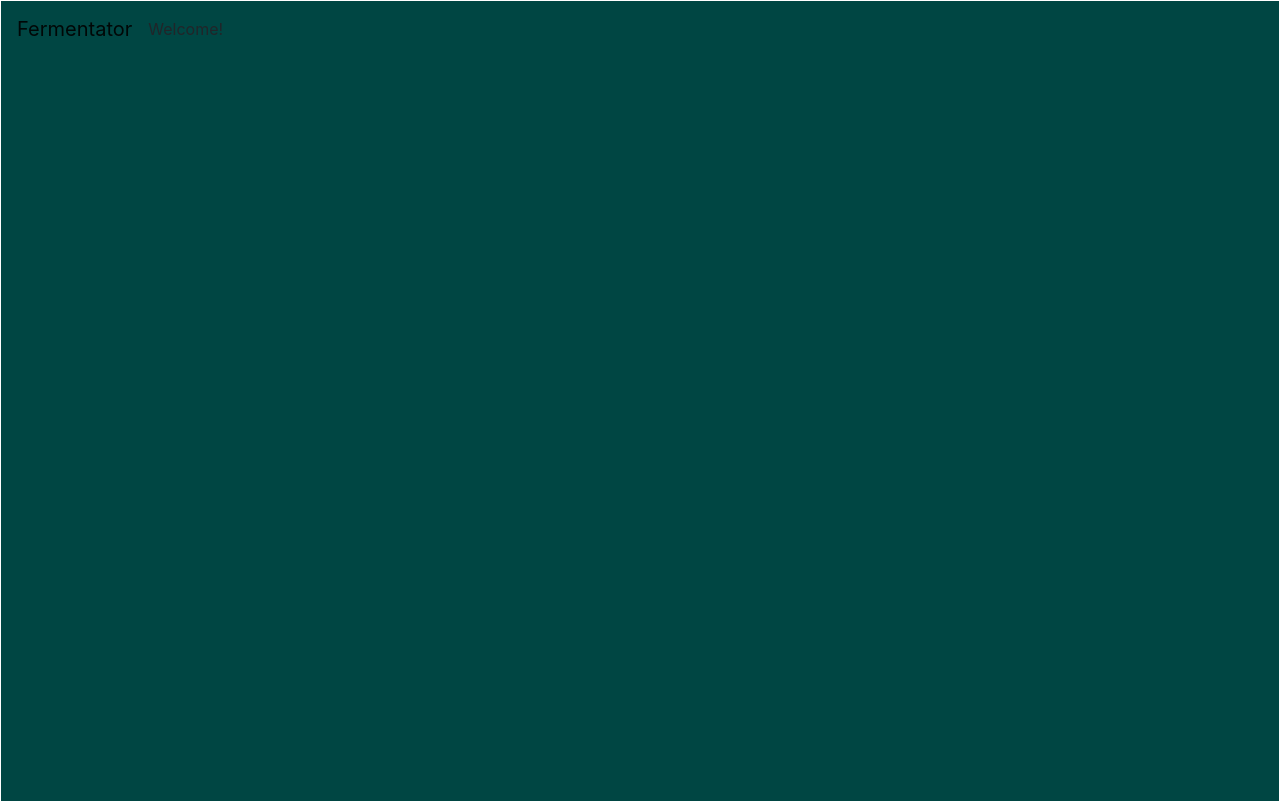
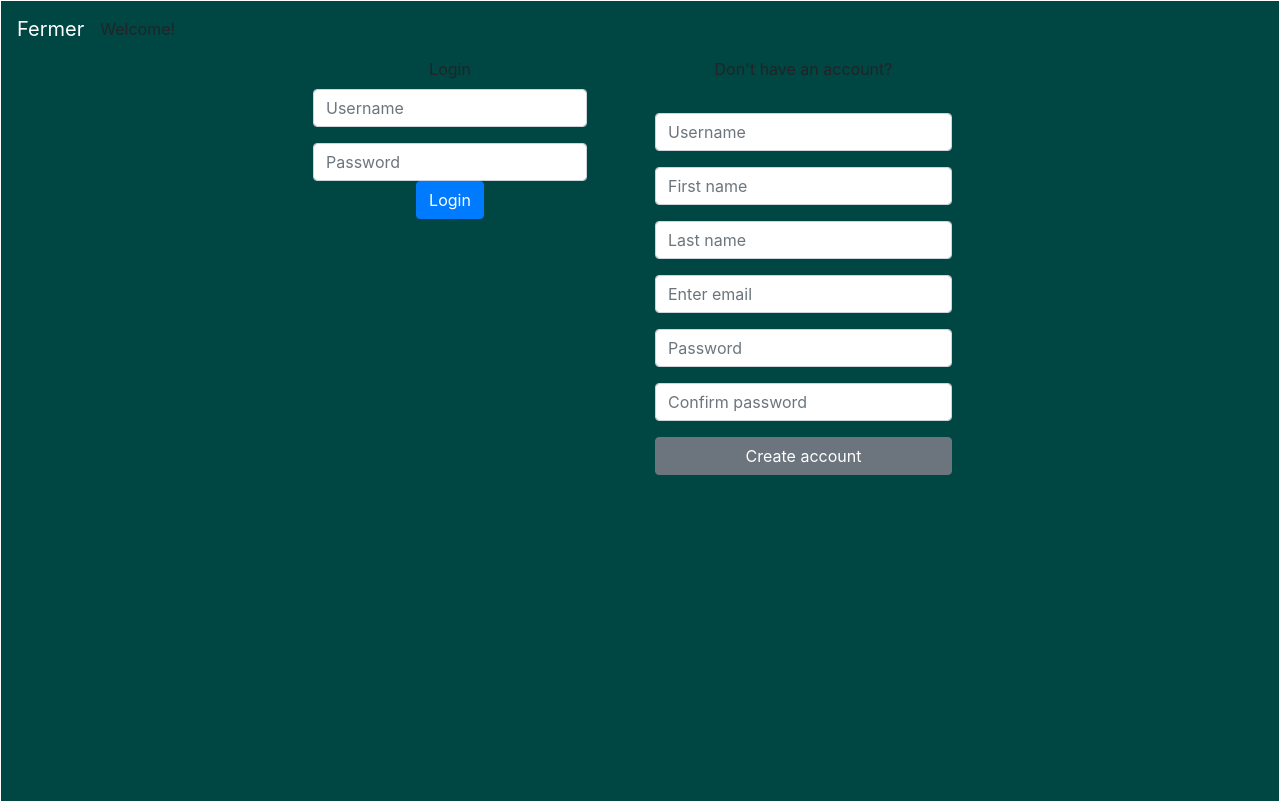
Before and after one commit to Jricecake/-Mod-5-Final-Project-Fermentation-App-Front-End, a React (Create React App) app in the folder fermentation-client/: page / in a window 1280 px wide. Built offline with nearby package versions, Linux system fonts and the light colour scheme.

Commit message:
landing change

```diff
--- a/fermentation-client/public/index.html
+++ b/fermentation-client/public/index.html
@@ -23,7 +23,7 @@
       work correctly both with client-side routing and a non-root public URL.
       Learn how to configure a non-root public URL by running `npm run build`.
     -->
-    <title>React App</title>
+    <title>Fermer</title>
   </head>
   <body>
     <noscript>You need to enable JavaScript to run this app.</noscript>
--- a/fermentation-client/src/App.js
+++ b/fermentation-client/src/App.js
@@ -63,7 +63,7 @@ class App extends React.Component {
               render={(props) => <EditProject {...props} />}
             />
             <Route path="/newproject" render={() => <CreateProject />} />
-            <Route exact path="/landing" render={() => <Landing />} />
+            <Route exact path="/" render={() => <Landing />} />
 
             <Route
               exact
--- a/fermentation-client/src/components/NavBar.js
+++ b/fermentation-client/src/components/NavBar.js
@@ -16,8 +16,8 @@ const NavBar = (props) => {
   return (
     console.log(`this has rendered ${props.user.logged_in}`),
     (
-      <Navbar className="navbar-color-scheme">
-        <Navbar.Brand>Fermentator</Navbar.Brand>
+      <Navbar className="ml-auto" variant='dark' className="navbar-color-scheme">
+        <Navbar.Brand >Fermer</Navbar.Brand>
         {props.user.logged_in ? (
         <DropdownButton
           as={ButtonGroup}
@@ -37,7 +37,7 @@ const NavBar = (props) => {
 
         {props.user.logged_in ? (
           <Button
-            className="justify-content-end"
+            className="navbar-right"
             variant="outline-danger"
             onClick={handleLogout}
           >
```
